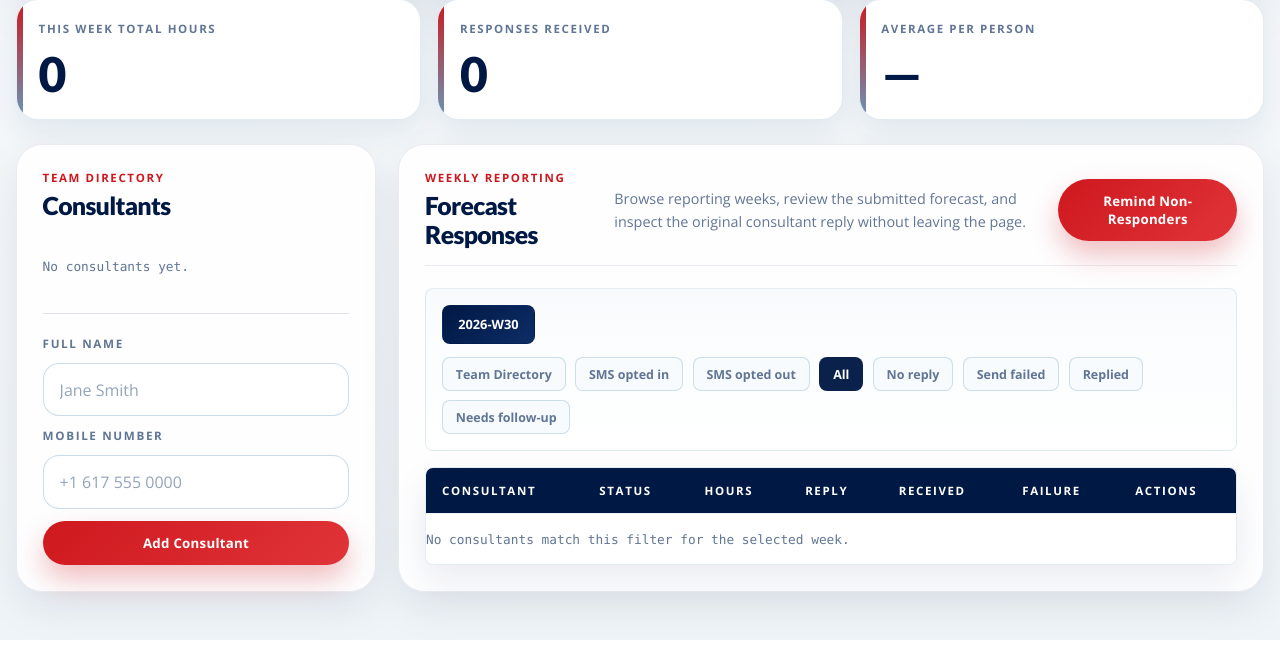
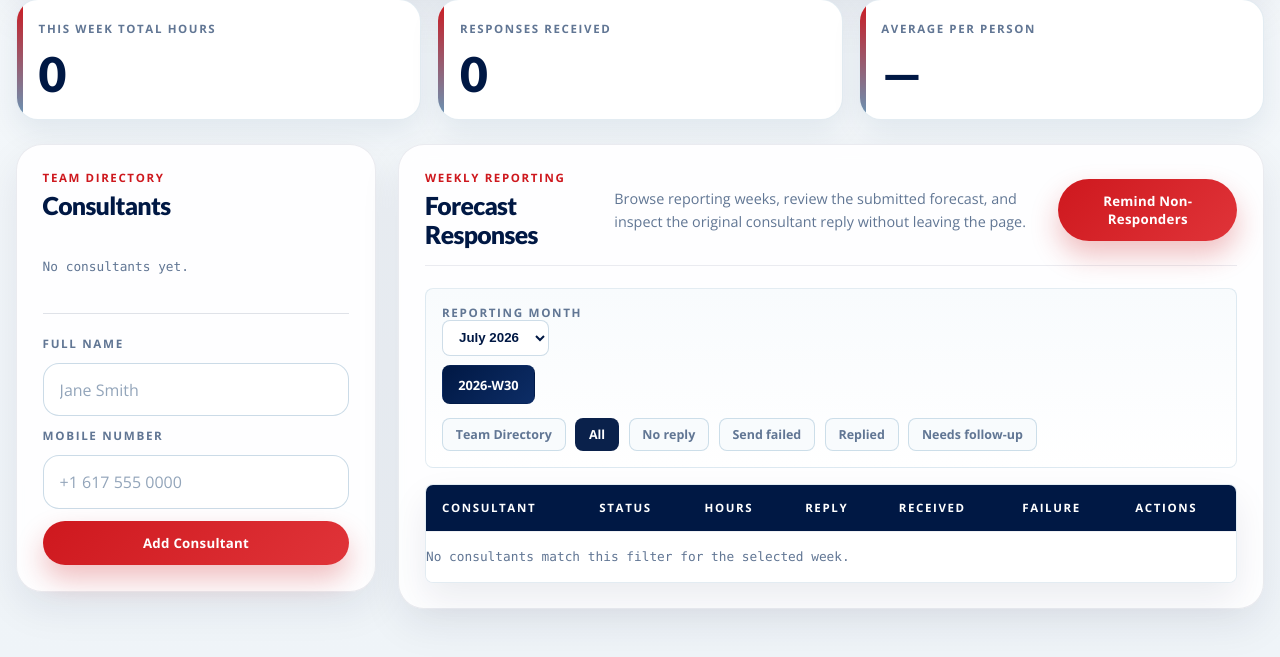
Before and after one commit to akhilaofficial/BillableHours_Tracker, a Flask app: page / in a window 1280 px wide. Shown: the part 511-1168 px from the top of the page. Run offline with Flask 3, Linux system fonts and the light colour scheme; data that the repository does not hold is empty.

Commit message:
Refine dashboard week and directory controls

```diff
--- a/templates/dashboard.html
+++ b/templates/dashboard.html
@@ -477,6 +477,21 @@
     margin: 0;
   }
 
+  .week-browser {
+    display: grid;
+    gap: 0.55rem;
+  }
+
+  .month-select {
+    max-width: 240px;
+    padding: 0.55rem 0.75rem;
+    border: 1px solid rgba(103, 151, 184, 0.32);
+    border-radius: 8px;
+    background: white;
+    color: var(--midnight);
+    font-weight: 700;
+  }
+
   .week-tab {
     border: 1px solid rgba(103, 151, 184, 0.3);
     border-radius: 8px;
@@ -545,9 +560,27 @@
     display: block;
   }
 
-  .directory-search input {
+  .directory-search-row {
+    display: flex;
+    max-width: 560px;
+  }
+
+  .directory-search-row input {
     width: 100%;
-    max-width: 520px;
+    border-top-right-radius: 0;
+    border-bottom-right-radius: 0;
+  }
+
+  .search-button {
+    min-width: 52px;
+    border: 1px solid rgba(103, 151, 184, 0.32);
+    border-left: 0;
+    border-radius: 0 8px 8px 0;
+    background: var(--midnight);
+    color: white;
+    font-size: 1rem;
+    font-weight: 800;
+    cursor: pointer;
   }
 
   .table-wrap {
@@ -963,13 +996,22 @@
           </div>
 
           <div class="report-controls">
-            <div class="week-tabs" id="week-tabs"></div>
+            <div class="week-browser">
+              <div>
+                <div class="field-label">Reporting Month</div>
+                <select class="month-select" id="month-select" onchange="selectMonth(this.value)"></select>
+              </div>
+              <div class="week-tabs" id="week-tabs"></div>
+            </div>
             <div class="status-filters" id="status-filters"></div>
           </div>
 
           <div class="directory-search" id="directory-search">
             <div class="field-label">Search Team Directory</div>
-            <input id="directory-search-input" type="search" placeholder="Search by name or mobile number" oninput="setDirectorySearch(this.value)">
+            <div class="directory-search-row">
+              <input id="directory-search-input" type="search" placeholder="Search by name or mobile number" onkeydown="handleDirectorySearchKey(event)">
+              <button class="search-button" type="button" onclick="applyDirectorySearch()" aria-label="Search Team Directory">&#128269;</button>
+            </div>
           </div>
 
           <div class="table-wrap">
@@ -1027,6 +1069,7 @@
   let reportingRows = [];
   let weeks = [];
   let selectedWeek = null;
+  let selectedMonth = null;
   let consultants = [];
   let reportingCycleDate = null;
   let activeFilter = 'all';
@@ -1035,8 +1078,6 @@
 
   const filters = [
     { key: 'team_directory', label: 'Team Directory' },
-    { key: 'sms_opted_in', label: 'SMS opted in' },
-    { key: 'sms_opted_out', label: 'SMS opted out' },
     { key: 'all', label: 'All' },
     { key: 'pending', label: 'No reply' },
     { key: 'failed', label: 'Send failed' },
@@ -1078,6 +1119,20 @@
     return `${temp.getUTCFullYear()}-W${String(isoWeek).padStart(2, '0')}`;
   }
 
+  function monthKeyForWeek(week) {
+    if (!week) return '';
+    return week.slice(0, 7);
+  }
+
+  function formatMonthLabel(monthKey) {
+    if (!monthKey) return 'No month';
+    const date = new Date(`${monthKey}-01T12:00:00`);
+    return date.toLocaleDateString(undefined, {
+      month: 'long',
+      year: 'numeric'
+    });
+  }
+
   async function load() {
     await loadReportingCycle();
     await Promise.all([loadConsultants(), loadResponses(), loadSummary()]);
@@ -1106,9 +1161,17 @@
     if (!selectedWeek) {
       selectedWeek = weeks.includes(reportingCycleDate) ? reportingCycleDate : (weeks[0] ?? reportingCycleDate);
     }
+    if (!selectedMonth || !weeks.some(w => monthKeyForWeek(w) === selectedMonth)) {
+      selectedMonth = monthKeyForWeek(selectedWeek ?? reportingCycleDate ?? weeks[0]);
+    }
+    const visibleWeeks = weeks.filter(w => monthKeyForWeek(w) === selectedMonth);
+    if (visibleWeeks.length && !visibleWeeks.includes(selectedWeek)) {
+      selectedWeek = visibleWeeks[0];
+    }
     const statusRes = await fetch(`/api/reporting-status?week_of=${encodeURIComponent(selectedWeek)}`);
     reportingRows = await statusRes.json();
     document.getElementById('hero-week').textContent = formatDashboardWeekLabel(reportingCycleDate ?? selectedWeek);
+    renderMonthSelect();
     renderWeekTabs();
     renderFilters();
     renderResponses();
@@ -1165,14 +1228,30 @@
     return 'opt-in-no';
   }
 
+  function renderMonthSelect() {
+    const el = document.getElementById('month-select');
+    const months = [...new Set(weeks.map(monthKeyForWeek).filter(Boolean))].sort((a, b) => b.localeCompare(a));
+    if (!months.length) {
+      el.innerHTML = '<option value="">No months</option>';
+      return;
+    }
+    if (!selectedMonth || !months.includes(selectedMonth)) {
+      selectedMonth = months[0];
+    }
+    el.innerHTML = months.map(month => `
+      <option value="${month}" ${month === selectedMonth ? 'selected' : ''}>${formatMonthLabel(month)}</option>
+    `).join('');
+  }
+
   function renderWeekTabs() {
     const el = document.getElementById('week-tabs');
-    if (!weeks.length) {
+    const visibleWeeks = weeks.filter(w => monthKeyForWeek(w) === selectedMonth);
+    if (!visibleWeeks.length) {
       el.innerHTML = '<p class="no-response">No reporting weeks yet.</p>';
       return;
     }
 
-    el.innerHTML = weeks.map(w => `
+    el.innerHTML = visibleWeeks.map(w => `
       <button class="week-tab ${w === selectedWeek ? 'active' : ''}" onclick="selectWeek('${w}')">${weekBadge(w)}</button>
     `).join('');
   }
@@ -1252,10 +1331,6 @@
     const tbody = document.getElementById('response-body');
     const searchTerm = directorySearch.trim().toLowerCase();
     const filteredConsultants = consultants.filter(c => {
-      if (activeFilter === 'sms_opted_in') return c.sms_status === 'opted_in';
-      if (activeFilter === 'sms_opted_out') return c.sms_status === 'opted_out';
-      return true;
-    }).filter(c => {
       if (!searchTerm) return true;
       return `${c.name} ${c.phone}`.toLowerCase().includes(searchTerm);
     });
@@ -1286,16 +1361,29 @@
   }
 
   function isDirectoryFilter(filterKey) {
-    return ['team_directory', 'sms_opted_in', 'sms_opted_out'].includes(filterKey);
-  }
-
-  function setDirectorySearch(value) {
-    directorySearch = value;
+    return filterKey === 'team_directory';
+  }
+
+  function applyDirectorySearch() {
+    directorySearch = document.getElementById('directory-search-input').value;
     renderTeamDirectory();
+  }
+
+  function handleDirectorySearchKey(event) {
+    if (event.key !== 'Enter') return;
+    event.preventDefault();
+    applyDirectorySearch();
   }
 
   function selectWeek(w) {
     selectedWeek = w;
+    Promise.all([loadResponses(), loadSummary()]);
+  }
+
+  function selectMonth(month) {
+    selectedMonth = month;
+    const visibleWeeks = weeks.filter(w => monthKeyForWeek(w) === selectedMonth);
+    selectedWeek = visibleWeeks[0] ?? selectedWeek;
     Promise.all([loadResponses(), loadSummary()]);
   }
 
```
